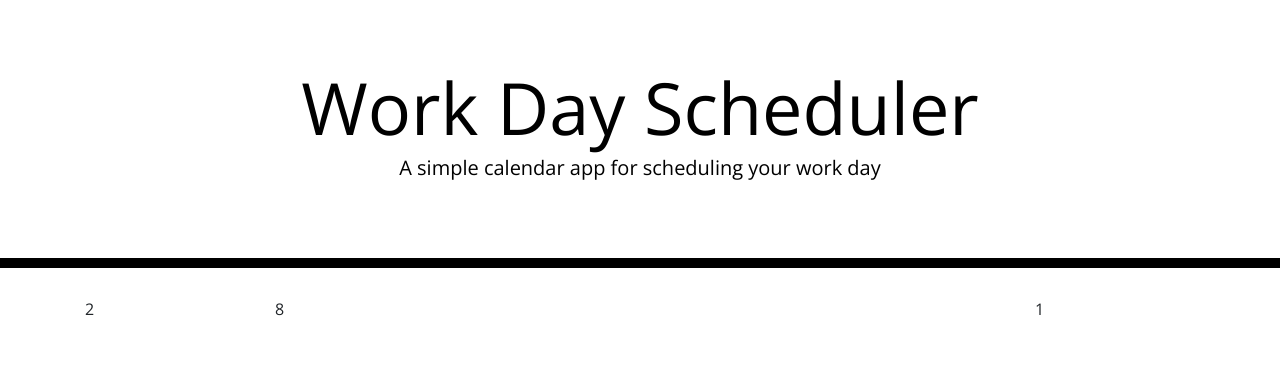
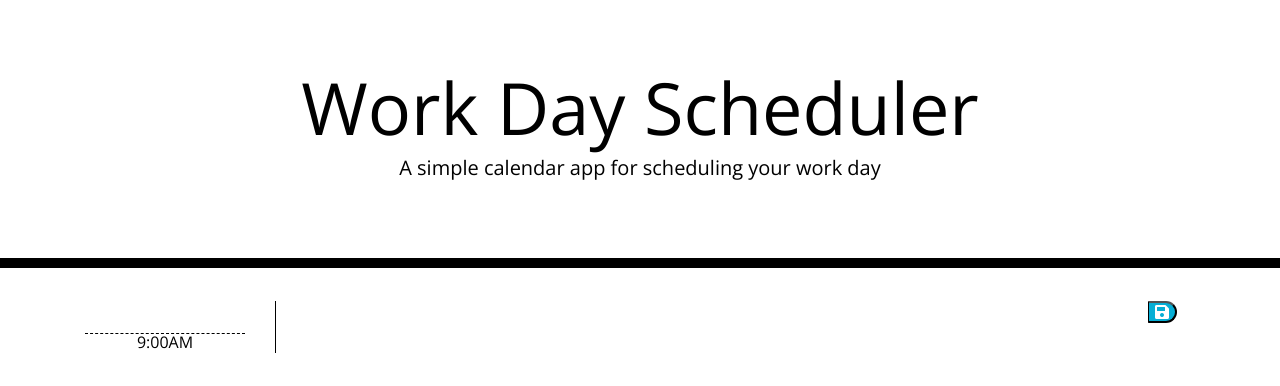
Before and after one commit to Bwogi/work-day-scheduler, a plain HTML site: page index.html in a window 1280 px wide. Drawn offline with nearby package versions, Linux system fonts and the light colour scheme.

Commit message:
first hour check

```diff
--- a/index.html
+++ b/index.html
@@ -20,10 +20,12 @@
     </header>
     <div class="container">
         <!-- Timeblocks go here -->
-        <div class="row">
-            <div class="col-2">2</div>
-            <div class="col-8">8</div>
-            <div class="col-1">1</div>
+        <div class="row time-block">
+            <div class="col-2">
+                <div class="hour">9:00AM</div>
+            </div>
+            <div class="col-9"><textarea name="" id="" cols="30" class="description col-12"></textarea></div>
+            <div class="col-1"><button class="saveBtn"><i class="fas fa-save"></i></button></div>
         </div>
     </div>
 
```
